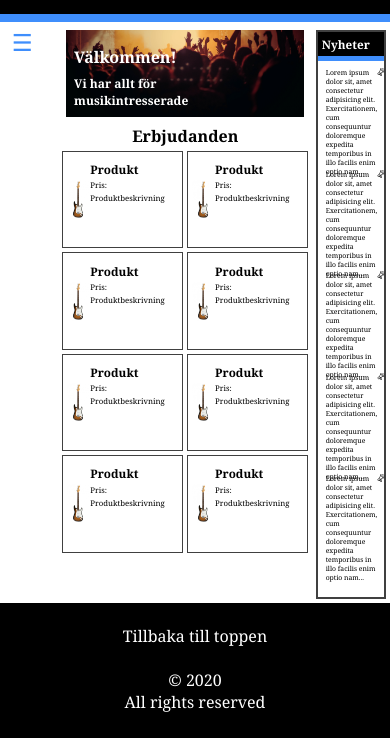
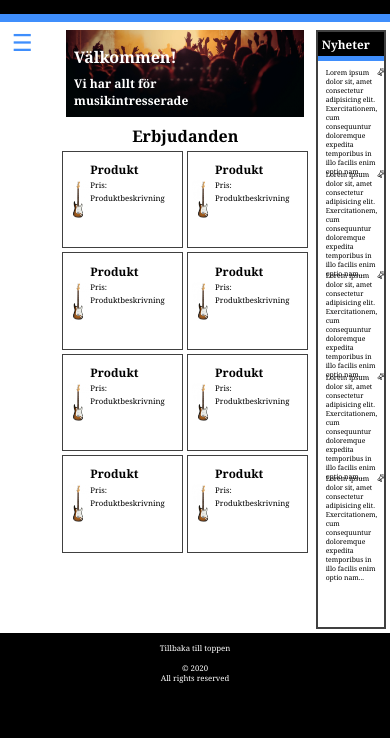
Before and after one commit to JoelWerme/F-retagssida, a plain HTML site: page html/index.html in a window 390 px wide. Shown: the part 106-844 px from the top of the page. Drawn offline with Linux system fonts and the light colour scheme.

Commit message:
final touches

```diff
--- a/style.css
+++ b/style.css
@@ -292,10 +292,15 @@ footer {
   text-align: center;
 }
 
+footer p{
+  font-size: 0.9vw;
+}
+
 footer a{
   justify-self: center;
   text-decoration: none;
   color: #ffffff;
+  font-size: 0.9vw;
 }
 
 @media screen and (min-width: 1000px) {
@@ -461,4 +466,12 @@ footer a{
     max-height: 25vw;
     min-height: 25vw;
   }
+
+  footer p{
+    font-size: 2vw;
+  }
+
+  footer a{
+    font-size: 2vw;
+  }
 }
```
